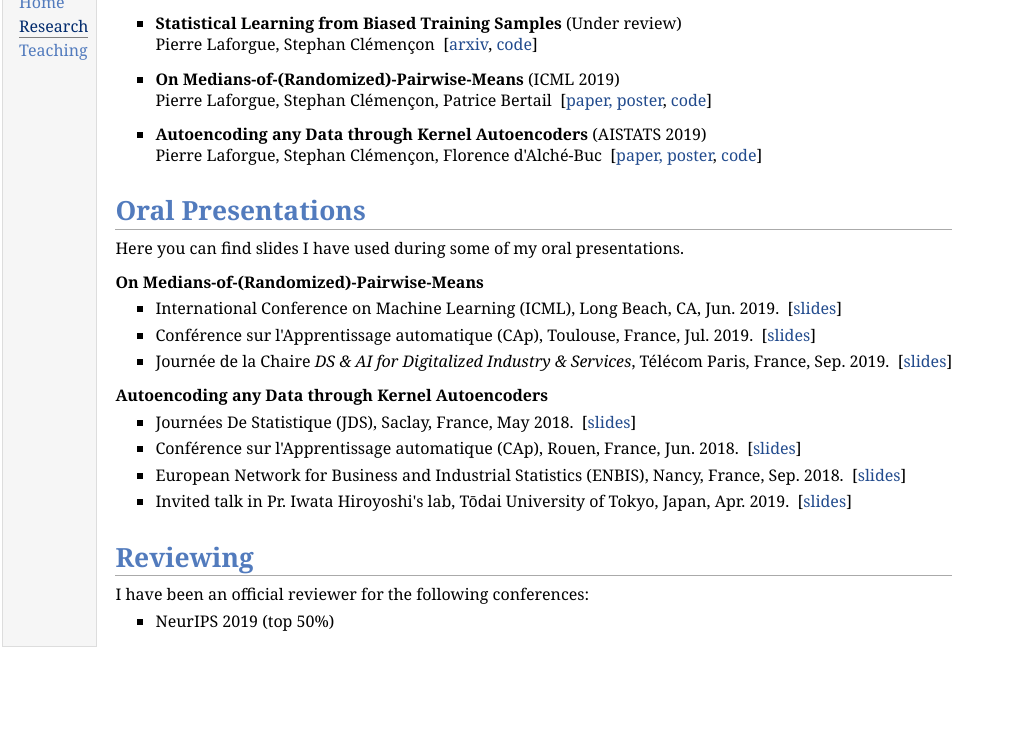
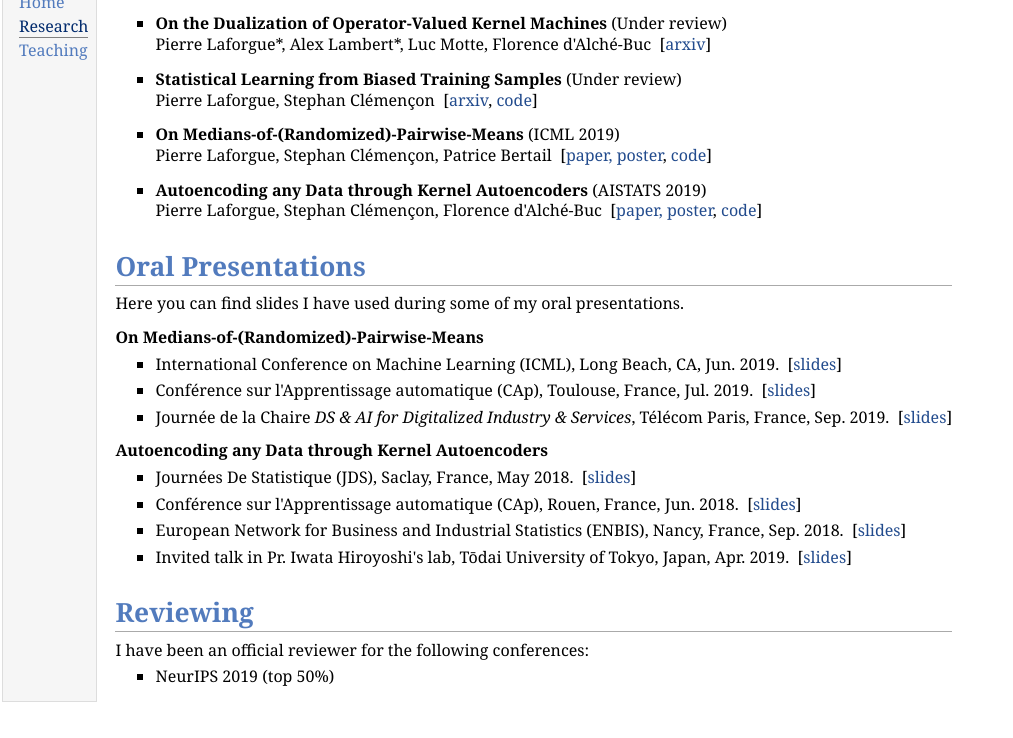
Before and after one commit to plaforgue/plaforgue.github.io, a plain HTML site: page research.html in a window 1280 px wide. Shown: the part 62-800 px from the top of the page, without its empty margins (0-1013 px from the left). Drawn offline with Linux system fonts and the light colour scheme.

Commit message:
new publi + photo

```diff
--- a/research.html
+++ b/research.html
@@ -20,6 +20,11 @@
 <div id="toptitle">
 <h1>Publications and Preprints</h1>
 </div>
+<ul>
+<li><p><b>On the Dualization of Operator-Valued Kernel Machines</b> (Under review)<br />
+Pierre Laforgue*, Alex Lambert*, Luc Motte, Florence d'Alché-Buc&nbsp;&nbsp;[<a target="_blank" rel="noopener noreferrer" href="https://arxiv.org/abs/1910.04621">arxiv</a>]</p>
+</li>
+</ul>
 <ul>
 <li><p><b>Statistical Learning from Biased Training Samples</b> (Under review)<br />
 Pierre Laforgue, Stephan Clémençon&nbsp;&nbsp;[<a target="_blank" rel="noopener noreferrer" href="https://arxiv.org/abs/1906.12304">arxiv</a>, <a target="_blank" rel="noopener noreferrer" href="https://github.com/plaforgue/db_learn">code</a>]</p>
```
Also changed, not shown: index.html (+1 -1 lines), subfiles/me.jpeg (deleted), subfiles/me.jpg (added), 2 other files.
